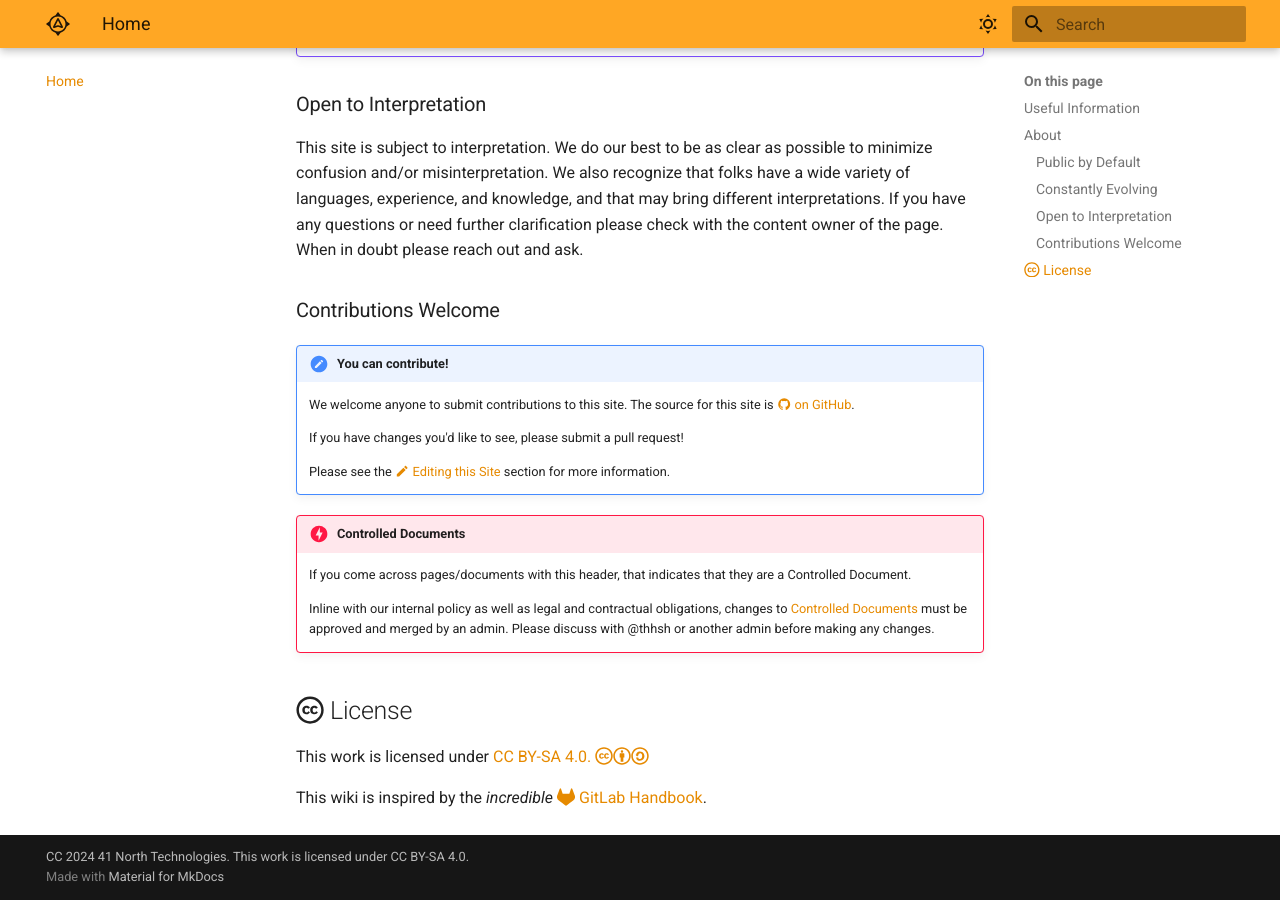
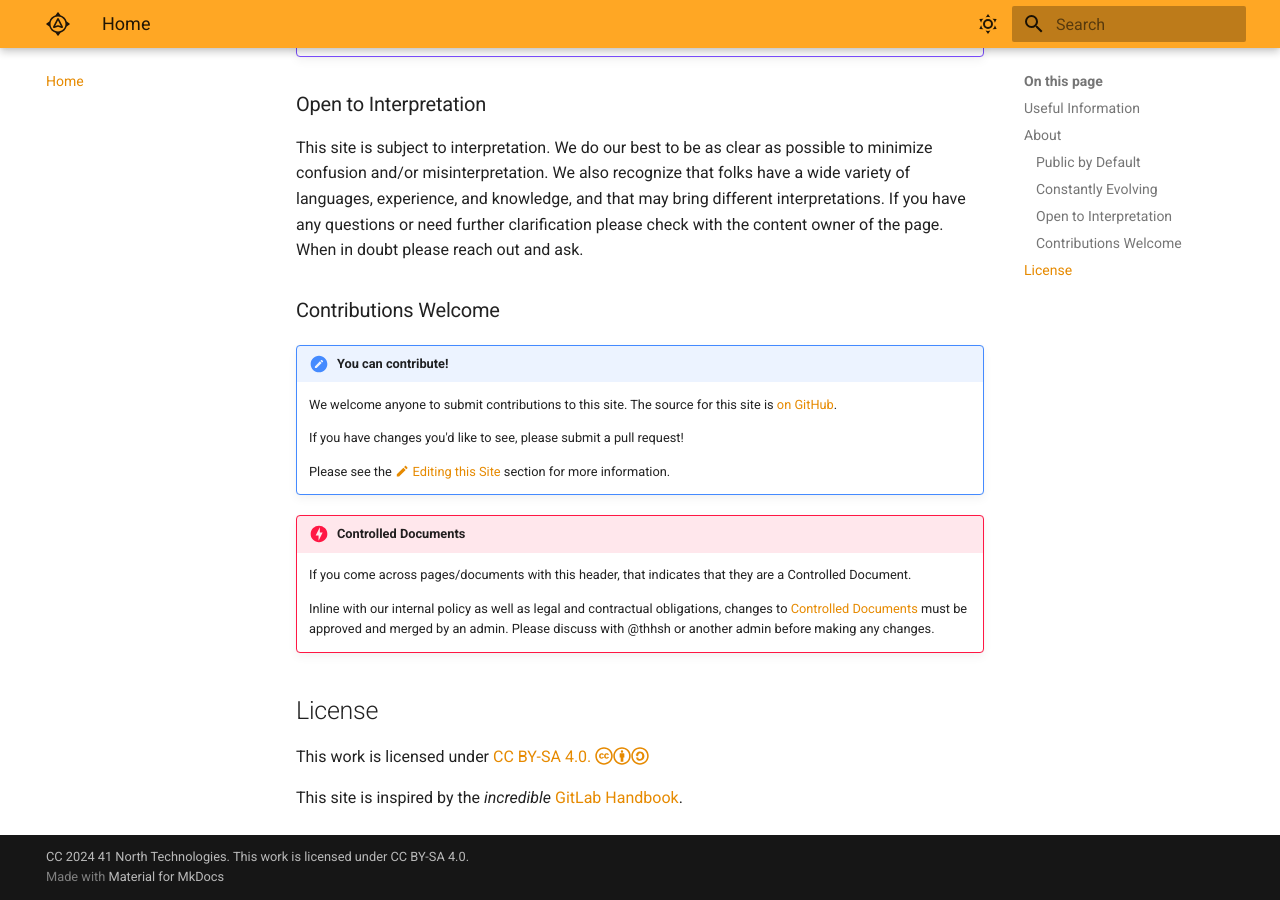
Before and after one commit to 41-north/about.41n.co, an MkDocs documentation site: the page built from docs/index.md, in a window 1280 px wide and 900 px high, scrolled down 865 px. Built offline with MkDocs 1.6.1 and Material for MkDocs 9.7.7, drawn with Linux system fonts in a browser that asks for light colours; comment, search, counter and statistics services are not loaded; part of the change alters nothing that is shown.

Commit message:
Update index.md

```diff
--- a/docs/index.md
+++ b/docs/index.md
@@ -9,7 +9,7 @@ Pages on this site commonly visited, or that you may find useful:
 
 ## About
 ### Public by Default
-Everything at 41 North is public by default. This allows a wider audience to take a peek inside, benefit from shared knowledge, and maybe even get involved. That's why we have this nice open wiki, and have the majority of our resources (this site included) [:material-github: on GitHub](https://github.com/41-north/about.41n.co).
+Everything at 41 North is public by default. This allows a wider audience to take a peek inside, benefit from shared knowledge, and maybe even get involved. That's why we have this nice open wiki, and have the majority of our resources (this site included) [on GitHub](https://github.com/41-north/about.41n.co).
 
 For information that can't be public--that which would put the company or our users/members at risk--we do also have an internal site similar to this one, [:octicons-lock-24: internal.41n.co](https://internal.41n.co). (Internal links are indicated with the :octicons-lock-24: padlock icon.)
 
@@ -17,14 +17,14 @@ For information that can't be public--that which would put the company or our us
 !!! example "Everything is in Draft"
     Remember that this site, like most projects from 41 North, is always in draft and subject to change. When everything is in draft, contributions from team members as well as the wider community are welcomed.
 
-    You can track changes made to this site [:material-github: on GitHub](https://github.com/41-north/about.41n.co).
+    You can track changes made to this site [on GitHub](https://github.com/41-north/about.41n.co).
 
 ### Open to Interpretation
 This site is subject to interpretation. We do our best to be as clear as possible to minimize confusion and/or misinterpretation. We also recognize that folks have a wide variety of languages, experience, and knowledge, and that may bring different interpretations. If you have any questions or need further clarification please check with the content owner of the page. When in doubt please reach out and ask.
 
 ### Contributions Welcome
 !!! note "You can contribute!"
-    We welcome anyone to submit contributions to this site. The source for this site is [:material-github: on GitHub](https://github.com/41-north/about.41n.co).
+    We welcome anyone to submit contributions to this site. The source for this site is [on GitHub](https://github.com/41-north/about.41n.co).
 
     If you have changes you'd like to see, please submit a pull request!
 
@@ -35,7 +35,7 @@ This site is subject to interpretation. We do our best to be as clear as possibl
 
     Inline with our internal policy as well as legal and contractual obligations, changes to [Controlled Documents](handbook/this-site/controlled-documents.md) must be approved and merged by an admin. Please discuss with @thhsh or another admin before making any changes.
 
-## :fontawesome-brands-creative-commons: License
+## License
 This work is licensed under [CC BY-SA 4.0. :fontawesome-brands-creative-commons::fontawesome-brands-creative-commons-by::fontawesome-brands-creative-commons-sa:](https://creativecommons.org/licenses/by-sa/4.0/)
 
-This wiki is inspired by the *incredible* [:simple-gitlab: GitLab Handbook](https://handbook.gitlab.com/).
+This site is inspired by the *incredible* [GitLab Handbook](https://handbook.gitlab.com/).
```
